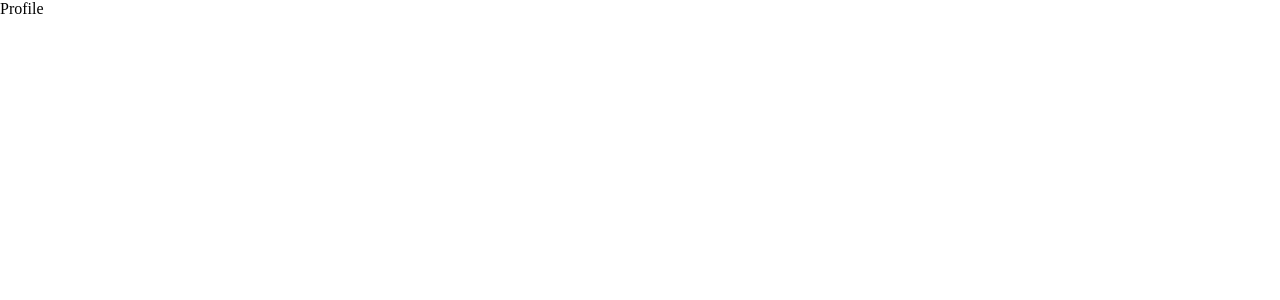
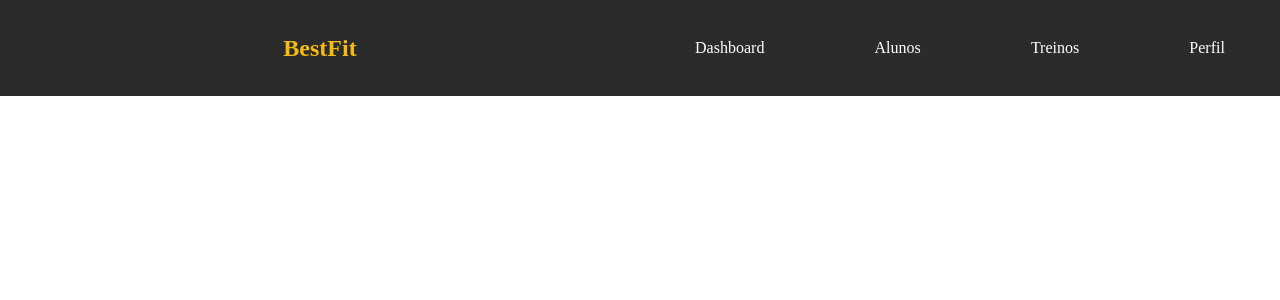
Before and after one commit to euluisdev/personal-app, a Next.js app: page /admin-profile in a window 1280 px wide. Shown: the top 300 px of the page. Built offline with nearby package versions, Linux system fonts and the light colour scheme.

Commit message:
add feature: I imported the adminnavbar on all admin pages

```diff
--- a/src/app/admin-profile/page.js
+++ b/src/app/admin-profile/page.js
@@ -1,11 +1,14 @@
 'use client';
+
+import AdminNavBar from '@/components/AdminNavBar';
 
 import React from 'react'
 
 const page = () => {
   return (
     <div>
-      <p>Profile</p>
+      <div><AdminNavBar /></div>
+      <h1>Profile</h1>
     </div>
   );
 };
--- a/src/app/admin-workout/page.js
+++ b/src/app/admin-workout/page.js
@@ -1,11 +1,14 @@
 'use client';
+
+import AdminNavBar from '@/components/AdminNavBar';
 
 import React from 'react'
 
 const page = () => {
   return (
     <div>
-      <p>workout</p>
+      <div><AdminNavBar /></div>
+      <h1>workout</h1>
     </div>
   )
 }
--- a/src/components/AdminNavBar.js
+++ b/src/components/AdminNavBar.js
@@ -27,10 +27,10 @@ const AdminNavBar = () => {
                     <Link href="/admin-users">Alunos</Link>
                 </li>
                 <li className='navItem'>
-                    <Link href="/treinos">Treinos</Link>
+                    <Link href="/admin-workout">Treinos</Link>
                 </li>
                 <li className='navItem'>
-                    <Link href="/perfil">Perfil</Link>
+                    <Link href="/admin-profile">Perfil</Link>
                 </li>
             </ul>
         </nav>
```
